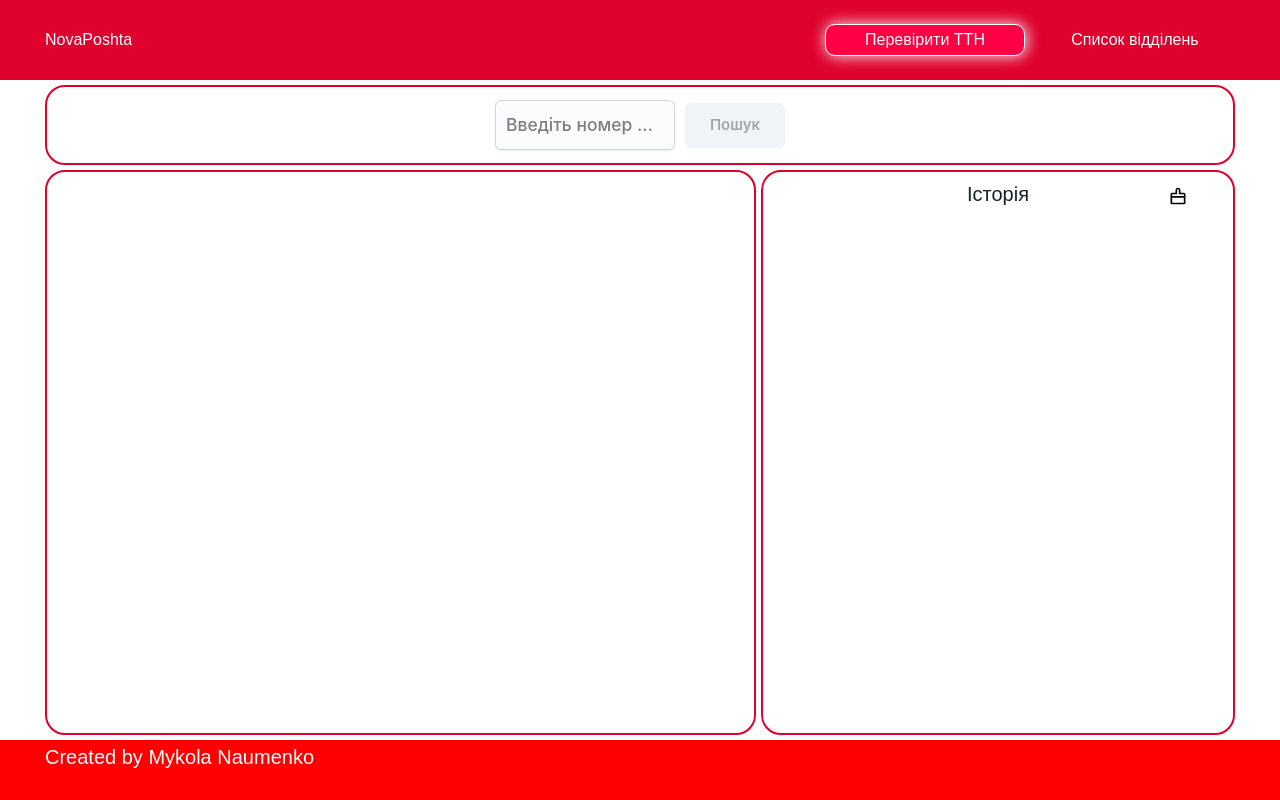
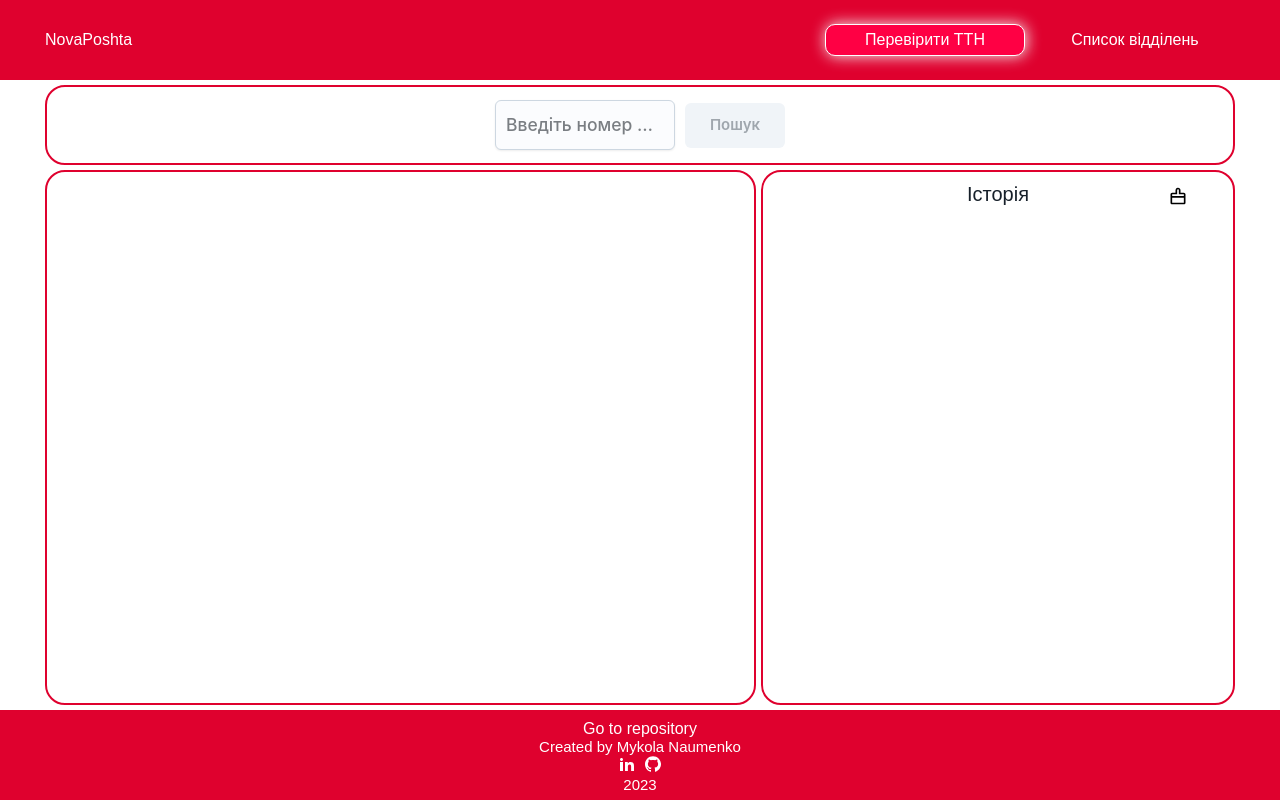
Before and after one commit to NNaumenko83/nova-poshta-test-task, a React (Vite) app: page / in a window 1280 px wide. Built offline with nearby package versions, Linux system fonts and the light colour scheme.

Commit message:
DONE: footer

```diff
--- a/src/Theme/Theme.tsx
+++ b/src/Theme/Theme.tsx
@@ -10,6 +10,7 @@ const theme = {
 		brightTxt: "#ffffff",
 		borderNonActive: "#e2e2e2",
 		borderComponents: "#df012e",
+		footerLinkSecondColor: "#fad524",
 	},
 
 	fontSizes: {
@@ -20,7 +21,7 @@ const theme = {
 		xlarge: "4.5",
 	},
 	fontWeights: {
-		light: 100,
+		light: 500,
 		normal: 300,
 		bold: 700,
 	},
--- /dev/null
+++ b/src/components/Footer/Footer.styled.ts
@@ -0,0 +1,43 @@
+import { styled } from "styled-components";
+
+export const FooterStyled = styled.footer`
+	background-color: ${props => props.theme.colors.secondBackGround};
+`;
+
+export const FooterContainer = styled.div`
+	display: flex;
+	padding: 4px;
+	flex-direction: column;
+	justify-content: space-between;
+	align-items: center;
+`;
+
+export const Link = styled.a`
+	margin: 0 auto;
+	color: ${props => props.theme.colors.brightTxt};
+	font-size: ${props => props.theme.fontSizes.xsmall};
+
+	transition: color 300ms ease-in-out;
+
+	&:hover,
+	&:focus {
+		color: ${props => props.theme.colors.footerLinkSecondColor};
+	}
+
+	@media screen and (min-width: 480px) {
+		font-size: ${props => props.theme.fontSizes.xsmall};
+	}
+`;
+
+export const FooterText = styled.p`
+	font-size: 12px;
+	color: ${props => props.theme.colors.brightTxt};
+	@media screen and (min-width: 480px) {
+		font-size: 15px;
+	}
+`;
+
+export const LinkWrapper = styled.div`
+	display: flex;
+	gap: 10px;
+`;
--- a/src/components/Footer/Footer.tsx
+++ b/src/components/Footer/Footer.tsx
@@ -1,12 +1,37 @@
 import React from "react";
 import { Container } from "../Container/Container";
+import { FooterContainer, FooterStyled, FooterText, Link, LinkWrapper } from "./Footer.styled";
+import { ImLinkedin2, ImGithub } from "react-icons/im";
 
 export const Footer: React.FC = () => {
 	return (
-		<footer style={{ backgroundColor: "red", color: "white" }}>
+		<FooterStyled>
 			<Container>
-				<p>Created by Mykola Naumenko</p>
+				<FooterContainer>
+					<Link
+						href="https://github.com/NNaumenko83/nova-poshta-test-task"
+						target="_blank"
+						rel="noopener noreferrer nofollow"
+					>
+						Go to repository
+					</Link>
+					<FooterText> Created by Mykola Naumenko </FooterText>
+					<LinkWrapper>
+						<Link
+							href="https://www.linkedin.com/in/mykola--naumenko/"
+							target="_blank"
+							rel="noopener noreferrer nofollow"
+						>
+							<ImLinkedin2 />
+						</Link>
+						<Link href="https://github.com/NNaumenko83" target="_blank" rel="noopener noreferrer nofollow">
+							<ImGithub />
+						</Link>
+					</LinkWrapper>
+
+					<FooterText> 2023 </FooterText>
+				</FooterContainer>
 			</Container>
-		</footer>
+		</FooterStyled>
 	);
 };
--- a/src/components/TracksList/TrackList.styled.ts
+++ b/src/components/TracksList/TrackList.styled.ts
@@ -6,7 +6,7 @@ export const List = styled.ul`
 	padding: 20px;
 	flex-direction: column;
 	align-items: center;
-	max-height: calc(100vh - 320px);
+	max-height: calc(100vh - 350px);
 	width: 100%;
 	overflow: auto;
 `;
--- a/src/index.css
+++ b/src/index.css
@@ -87,5 +87,5 @@ h6 {
 	min-height: 100vh;
 	display: grid;
 	grid-template-columns: 1fr;
-	grid-template-rows: 80px 1fr 60px;
+	grid-template-rows: 80px 1fr 90px;
 }
```
Also changed, not shown: src/redux/trackSlice.ts (+0 -12 lines).
